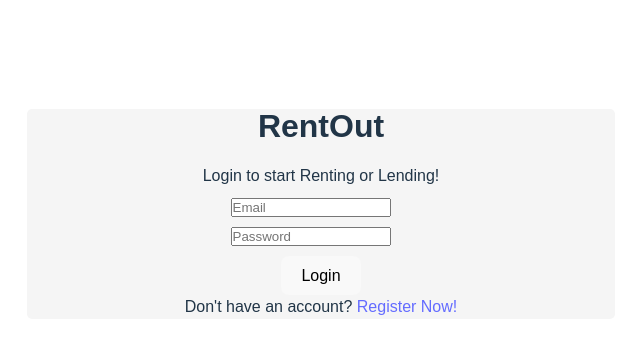
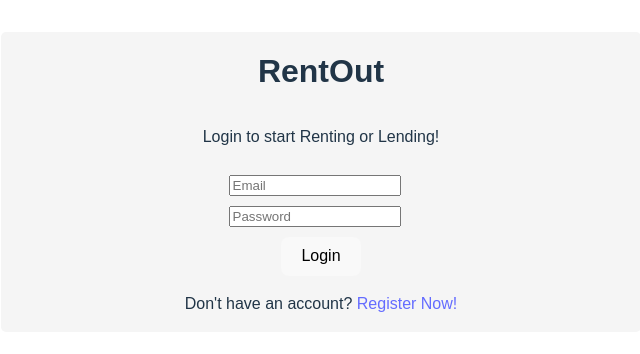
Before and after one commit to blobmister/Renter, a React (Vite) app in the folder front/: page /login in a window 1280 px wide. Shown: the part 218-572 px from the top of the page, without its empty margins (319-959 px from the left). Built offline with nearby package versions, Linux system fonts and the light colour scheme.

Commit message:
ui: standardise global margins

```diff
--- a/front/src/Catalogue.css
+++ b/front/src/Catalogue.css
@@ -1,14 +1,15 @@
-#root {
+/* #root {
     max-width: 1280px;
     margin: 0 auto;
     padding: 2rem;
     text-align: center;
-}
+} */
 
 .container {
     min-height: 100vh;
     width: 100%;
-    padding: 20px;
+    padding: 0;
+    margin: 0;
     background: white;
     font-family: sans-serif;
     text-align: center;
--- a/front/src/components/styles/dashboard.css
+++ b/front/src/components/styles/dashboard.css
@@ -12,10 +12,10 @@
     left: 0;
 }
 
-* {
+/* * {
     top: 0;
     left: 0;
     margin: 0;
     padding: 0;
     box-sizing: border-box;
-}
+} */
```
